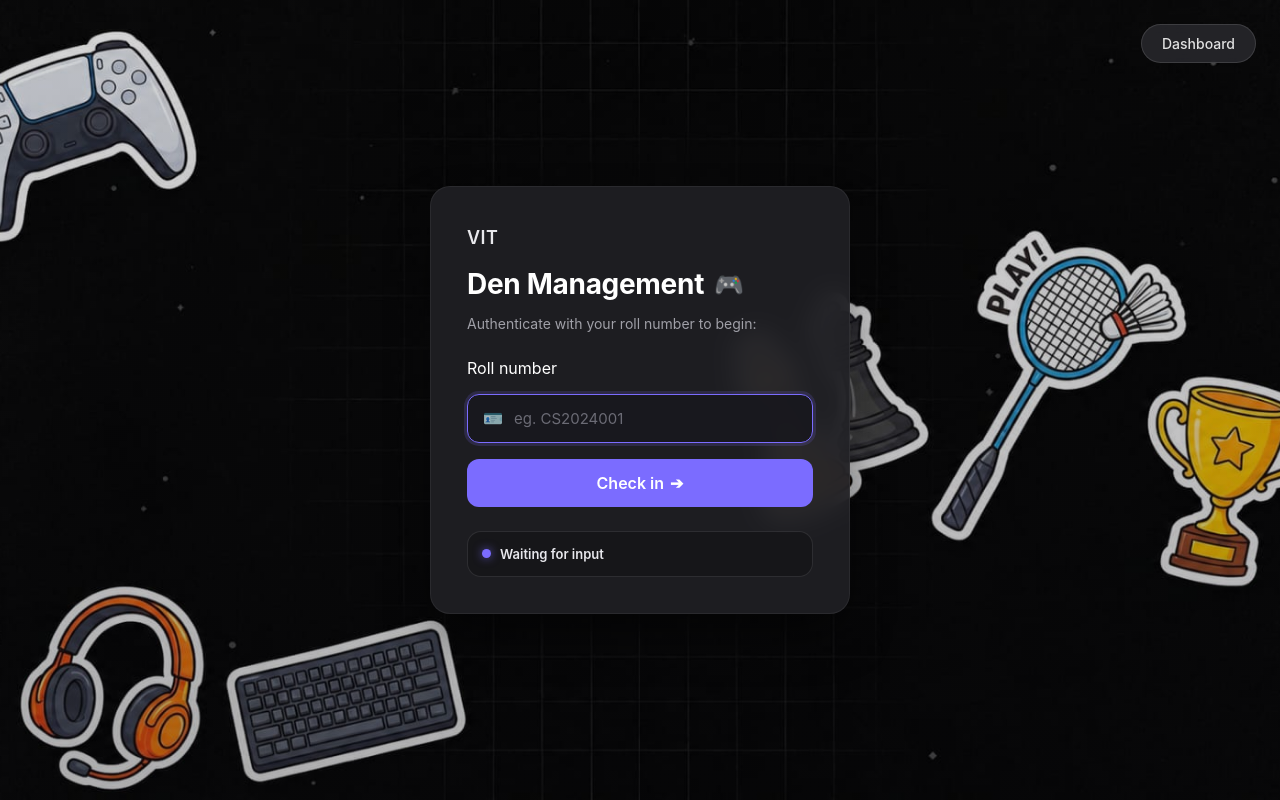
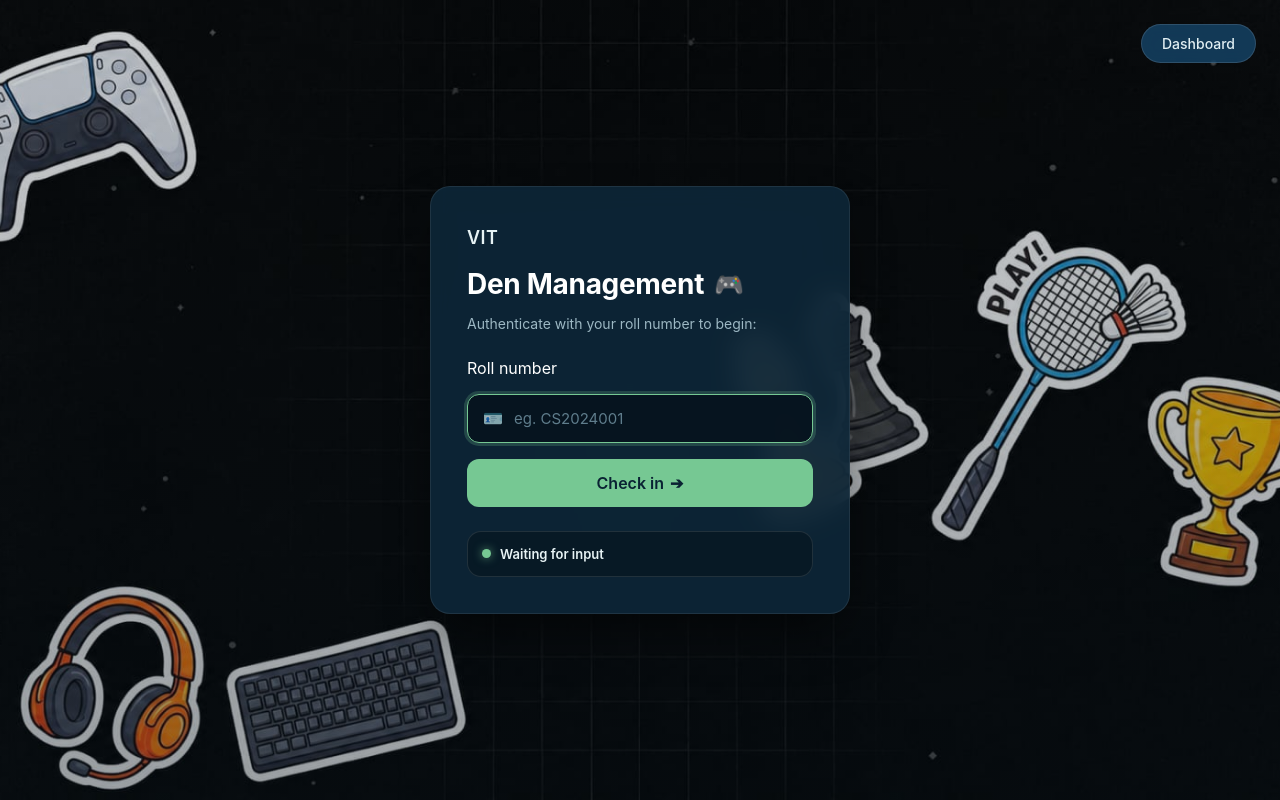
Before and after one commit to Prathamesh2007-o7/College-Den-Management, a Flask app: page / in a window 1280 px wide. Run offline with Flask 3, Linux system fonts and the light colour scheme.

Commit message:
Refactor CSS variables and styles for UI elements

```diff
--- a/den/static/style.css
+++ b/den/static/style.css
@@ -1,13 +1,31 @@
 :root {
-    --violet: #7b6cff;
-    --violet-hover: #6a5ae0;
-    --page: #0a0a0a;
-    --panel: rgba(32, 32, 36, 0.92);
-    --field: rgba(20, 20, 24, 0.8);
+    /* Your palette */
+    --lime-cream: #d9ed92;
+    --light-green: #b5e48c;
+    --light-green-2: #99d98c;
+    --emerald: #76c893;
+    --ocean-mist: #52b69a;
+    --tropical-teal: #34a0a4;
+    --bondi-blue: #168aad;
+    --cerulean: #1a759f;
+    --baltic-blue: #1e6091;
+    --yale-blue: #184e77;
+
+    /* Dark bases derived from yale blue (the palette has no dark shade for a dark UI) */
+    --page: #07131c;
+    --ink: #0a2233;               /* text on light-green buttons */
+
+    /* Roles */
+    --accent: var(--emerald);
+    --accent-hover: var(--ocean-mist);
+    --accent-rgb: 118, 200, 147;  /* emerald, for rgba() */
+    --accent-text: var(--light-green-2);
+    --panel: rgba(14, 38, 56, 0.92);
+    --field: rgba(8, 24, 36, 0.8);
     --line: rgba(255, 255, 255, 0.1);
-    --muted: #a0a0a8;
+    --muted: #9db8c4;
     --danger: #ed5069;
-    --success: #4ed59a;
+    --success: var(--light-green);
 }
 
 * {
@@ -46,7 +64,7 @@ input {
     inset: 0;
     z-index: 0;
     background:
-        linear-gradient(rgba(8, 8, 12, 0.16), rgba(8, 8, 12, 0.32)),
+        linear-gradient(rgba(7, 19, 28, 0.2), rgba(7, 19, 28, 0.4)),
         url("background.jpeg") center/cover no-repeat;
 }
 
@@ -58,8 +76,8 @@ input {
     padding: 10px 20px;
     border: 1px solid rgba(255, 255, 255, 0.12);
     border-radius: 999px;
-    color: #e0e0e0;
-    background: rgba(40, 40, 45, 0.85);
+    color: #e0eef2;
+    background: rgba(24, 78, 119, 0.7);
     backdrop-filter: blur(8px);
     text-decoration: none;
     font-size: 14px;
@@ -79,7 +97,7 @@ input {
     width: 100%;
     max-width: 420px;
     padding: 40px 36px 36px;
-    border: 1px solid rgba(255, 255, 255, 0.06);
+    border: 1px solid rgba(255, 255, 255, 0.08);
     border-radius: 20px;
     background: var(--panel);
     box-shadow: 0 25px 50px -12px rgba(0, 0, 0, 0.6);
@@ -91,11 +109,11 @@ input {
     align-items: center;
     gap: 10px;
     margin-bottom: 20px;
-    color: var(--violet);
+    color: var(--accent);
 }
 
 .logo-text {
-    color: #e8e8ec;
+    color: #e6f2f4;
     font-size: 18px;
     font-weight: 600;
     letter-spacing: 0.5px;
@@ -162,13 +180,13 @@ input {
 }
 
 .roll-input::placeholder {
-    color: #6b6b75;
+    color: #5f7d8c;
 }
 
 .roll-input:focus {
-    border-color: var(--violet);
-    background: rgba(25, 25, 30, 0.95);
-    box-shadow: 0 0 0 3px rgba(123, 108, 255, 0.17);
+    border-color: var(--accent);
+    background: rgba(6, 20, 30, 0.95);
+    box-shadow: 0 0 0 3px rgba(var(--accent-rgb), 0.22);
 }
 
 .checkin-btn {
@@ -180,8 +198,8 @@ input {
     padding: 14px 24px;
     border: 0;
     border-radius: 12px;
-    color: #fff;
-    background: var(--violet);
+    color: var(--ink);
+    background: var(--accent);
     cursor: pointer;
     font-size: 16px;
     font-weight: 600;
@@ -312,7 +331,7 @@ input {
 .result {
     border: 1px solid var(--line);
     border-radius: 14px;
-    background: rgba(18, 18, 22, 0.62);
+    background: rgba(6, 20, 30, 0.62);
 }
 
 .session-info-card {
@@ -334,8 +353,8 @@ input {
     height: 9px;
     flex: 0 0 auto;
     border-radius: 50%;
-    background: var(--violet);
-    box-shadow: 0 0 10px rgba(123, 108, 255, 0.7);
+    background: var(--accent);
+    box-shadow: 0 0 10px rgba(var(--accent-rgb), 0.7);
 }
 
 .info-row {
@@ -366,7 +385,7 @@ input {
 }
 
 .result__status {
-    color: #e7e7ec;
+    color: #e6f2f4;
     font-weight: 600;
 }
 
```
Also changed, not shown: other parts of den/static/style.css (+33 -32 lines).
